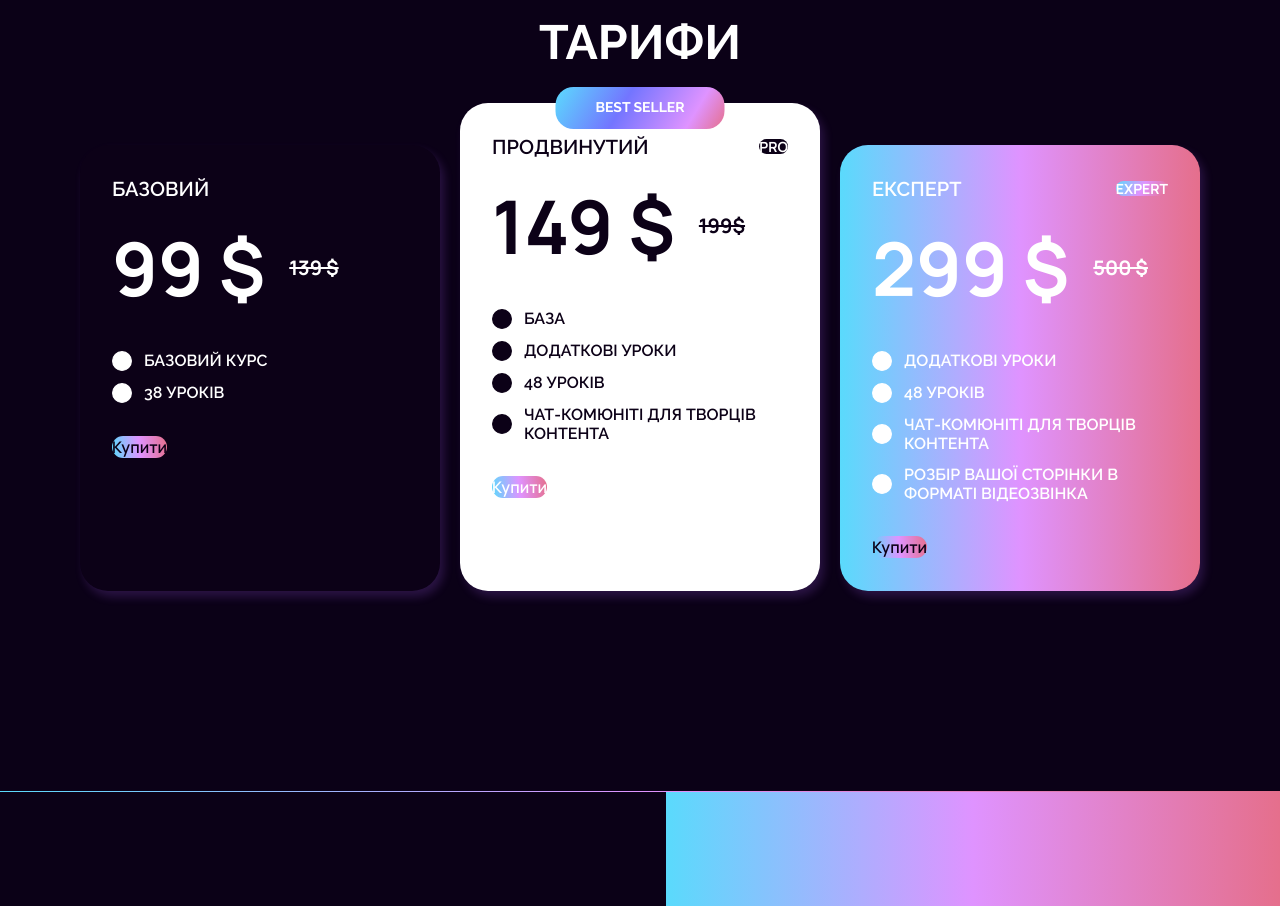
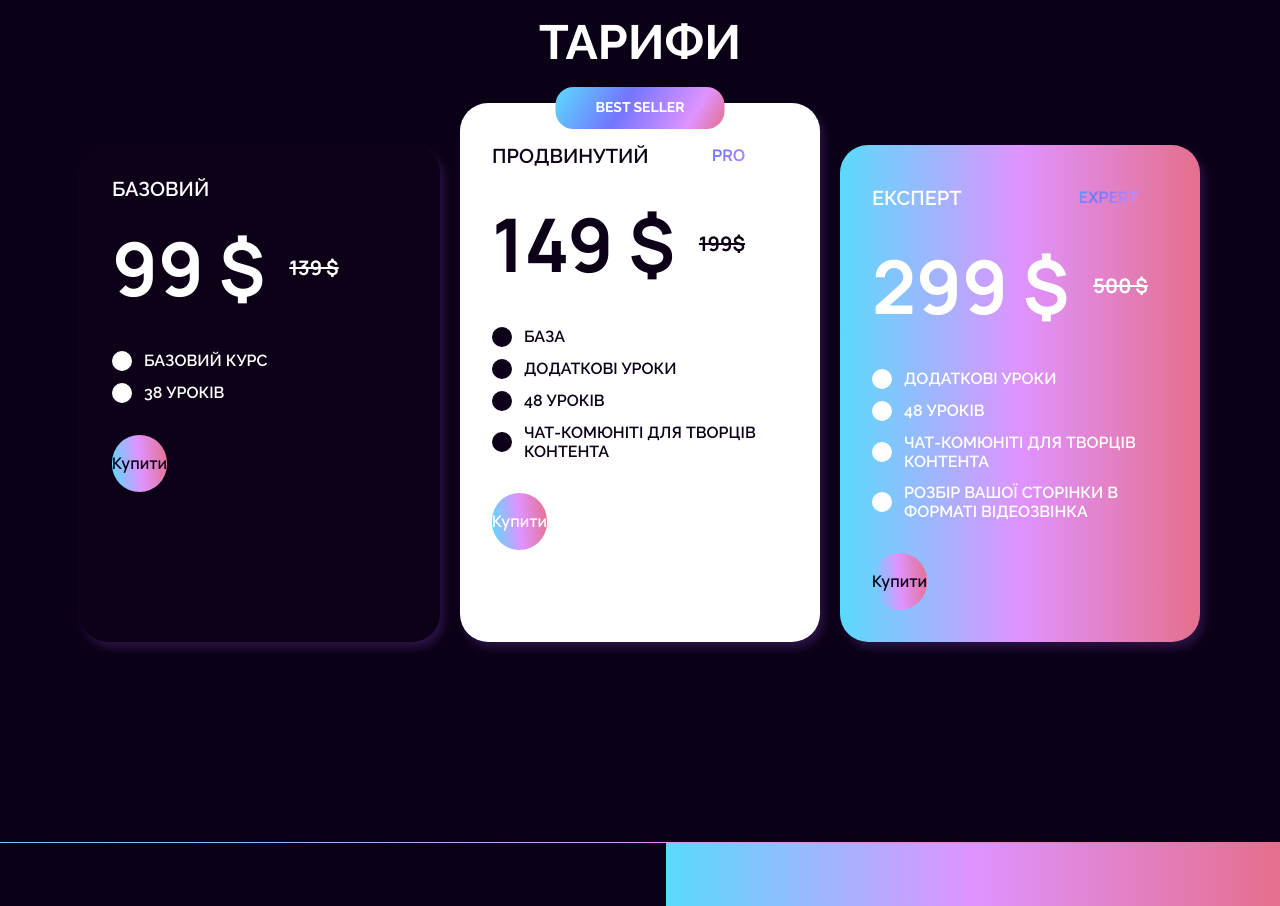
Before and after one commit to Filbertik/video_academ_next, a Next.js app: page /viral-video-course in a window 1280 px wide. Shown: the part 940-1846 px from the top of the page. Built offline with nearby package versions, Linux system fonts and the light colour scheme; a web font is replaced by a local one.

Commit message:
tarifs cta styles

```diff
--- a/src/app/viral-video-course/ViralVideoCoursePage.tsx
+++ b/src/app/viral-video-course/ViralVideoCoursePage.tsx
@@ -226,19 +226,37 @@ export default function ViralVideoCoursePage() {
                         {(tier.isPopular || tier.isExpert) && (
                           <Button
                             text={tier.isPopular ? 'Pro' : 'Expert'}
-                            text_font_size="text-base"
+                            text_font_size="text-[16px]"
                             text_font_family="Raleway"
                             text_font_weight="font-bold"
-                            text_color="text-white"
-                            border_border_radius="rounded-[20px]"
-                            padding="t=10px,r=28px,b=10px,l=28px"
-                            className="uppercase text-sm"
+                            text_color="text-transparent"
+                            border_border_radius="rounded-[30px]"
+                            padding="t=10px,r=34px,b=10px,l=34px"
+                            className="uppercase text-[16px] font-bold w-[119px] h-[42px]"
                             style={{
-                              background: tier.isPopular
-                                ? '#0c0117'
-                                : 'linear-gradient(120deg, #5adafc 0%, #df93ff 50%, #e56f8c 100%)',
+                              background: tier.isPopular ? '#0c0117' : '#fff',
+                              WebkitBackgroundClip: 'text',
+                              WebkitTextFillColor: 'transparent',
+                              backgroundImage:
+                                'linear-gradient(121deg, #5bdbfd 0%, #7375ff 40.3%, #df93ff 79.87%, #e56f8c 100%)',
                             }}
                           />
+
+                          // <Button
+                          //   text={tier.isPopular ? 'Pro' : 'Expert'}
+                          //   text_font_size="text-base"
+                          //   text_font_family="Raleway"
+                          //   text_font_weight="font-bold"
+                          //   text_color="text-white"
+                          //   border_border_radius="rounded-[20px]"
+                          //   padding="t=10px,r=28px,b=10px,l=28px"
+                          //   className="uppercase text-sm"
+                          //   style={{
+                          //     background: tier.isPopular
+                          //       ? '#0c0117'
+                          //       : 'linear-gradient(120deg, #5adafc 0%, #df93ff 50%, #e56f8c 100%)',
+                          //   }}
+                          // />
                         )}
                       </div>
 
@@ -289,8 +307,22 @@ export default function ViralVideoCoursePage() {
                         ))}
                       </ul>
                     </div>
+                    <Button
+                      text={tier.buttonText}
+                      text_font_size="text-base"
+                      text_font_family="Manrope"
+                      text_font_weight="font-semibold"
+                      text_line_height="leading-xl"
+                      text_color={tier.buttonStyle === 'white' ? 'text-[#0c0117]' : 'text-white'}
+                      fill_background_color={tier.buttonStyle === 'white' ? '#ffffff' : '#0c0117'}
+                      border_border_radius="rounded-[52px]"
+                      padding="t=16px,r=63px,b=16px,l=63px"
+                      layout_width="w-[287px]"
+                      className="h-[57px]"
+                      onClick={() => handlePurchaseClick(tier.id)}
+                    />
 
-                    <Button
+                    {/* <Button
                       text={tier.buttonText}
                       text_font_size="text-base"
                       text_font_family="Manrope"
@@ -302,7 +334,7 @@ export default function ViralVideoCoursePage() {
                       padding="t=16px,r=34px,b=16px,l=34px"
                       layout_width="w-full"
                       onClick={() => handlePurchaseClick(tier.id)}
-                    />
+                    /> */}
                   </div>
                 </div>
               ))}
```
